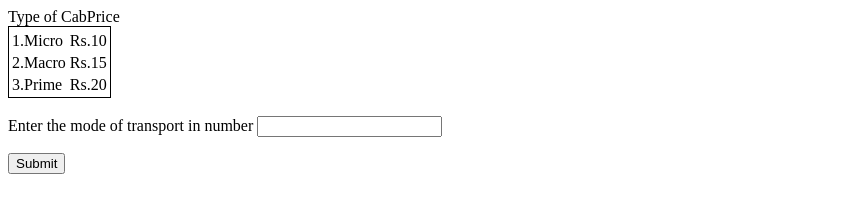
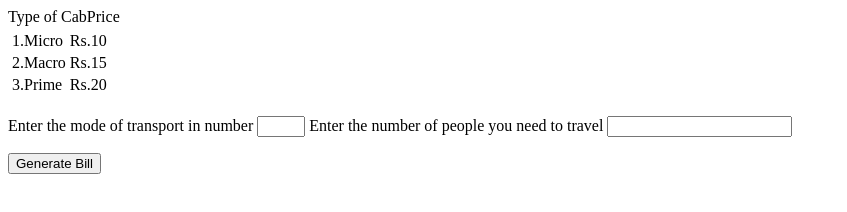
Before and after one commit to Abinanth1998/cabAppUI, a plain HTML site: page cabType.html in a window 1280 px wide. Shown: the whole page, without its empty margins (0-847 px from the left). Drawn offline with Linux system fonts and the light colour scheme.

Commit message:
Update cabType.html

```diff
--- a/cabType.html
+++ b/cabType.html
@@ -1,8 +1,8 @@
 <html>
-<title>Cab - UI</title>
+<title>Cab - Booking</title>
 <body>
 
-<table style="border:1px solid black">
+<table style="border:1px solid white">
 <tr><thead>Type of Cab</thead><thead>Price</thead></tr>
 <tbody>
 <tr>
@@ -17,16 +17,21 @@
 </tbody>
 </table>
 <br>
-<form>
+<form action="time.html">
 <label for="getting travel vechile type">Enter the mode of transport in number</label>
-<input type="number" id="vehicle_type"name="vehicletype" required/>
+<input type="number" id="vehicle_type"name="vehicletype" min="1" max="3"/>
+<label for="number of people">Enter the number of people you need to travel</label>
+<input type="number" name="people" id="people">
+<!-- <label for="time">Enter the time you need to travel</label>
+<input type="time" name="travel-time" id="travel-time" min="4:00" max="7:00" peakTime()> -->
 </form>
-<button type="button" onClick="generateGst()">Submit</button>
+<button type="button" onClick="generateGst()">Generate Bill</button>
 </body>
 <script>
 function generateGst() {
 	let num = document.getElementById("vehicle_type").value;
 	document.write(num+(num*7.0/100.0));
+	document.write("Cab Booked Sucessfully")
 }
 
 </script>
```
